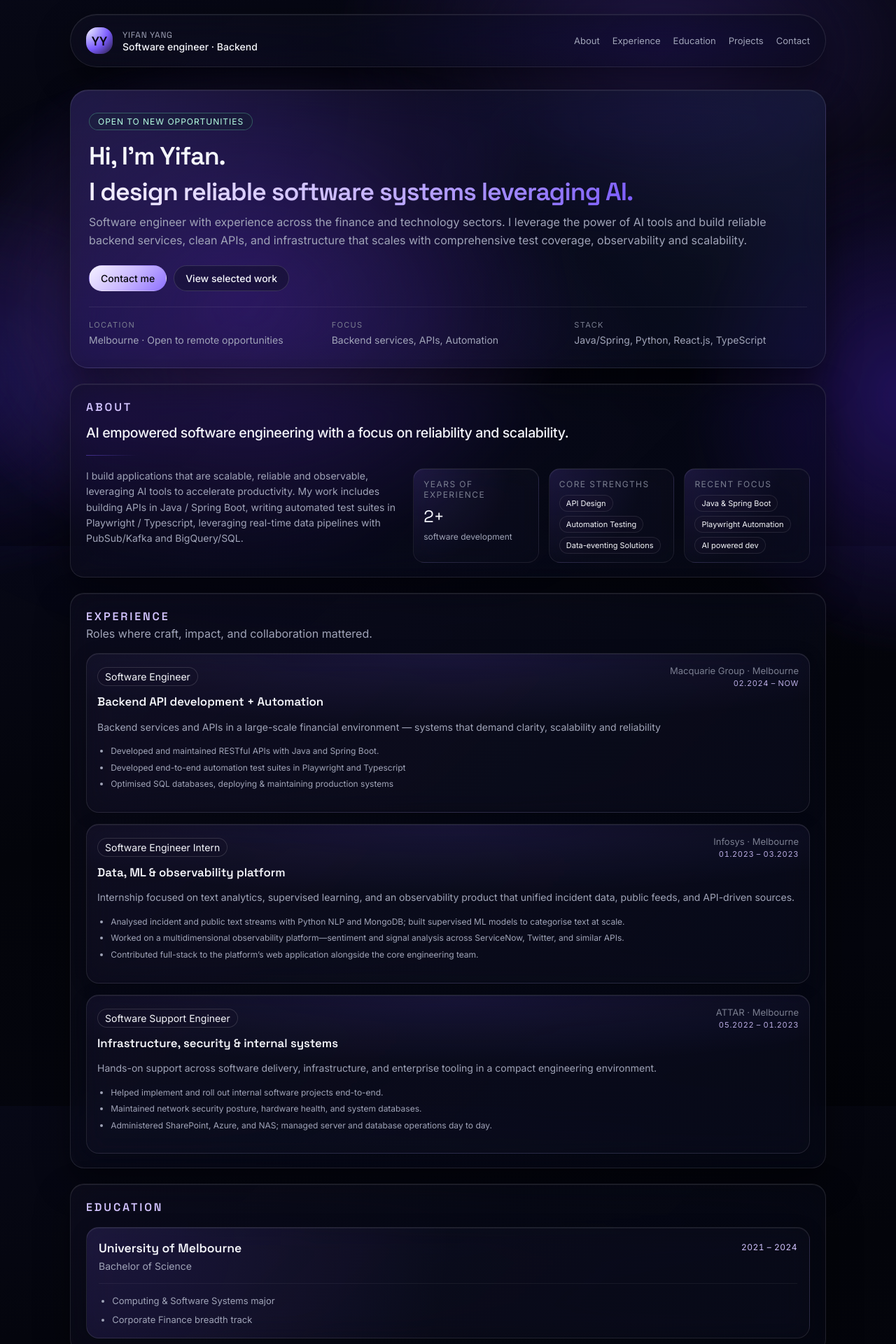
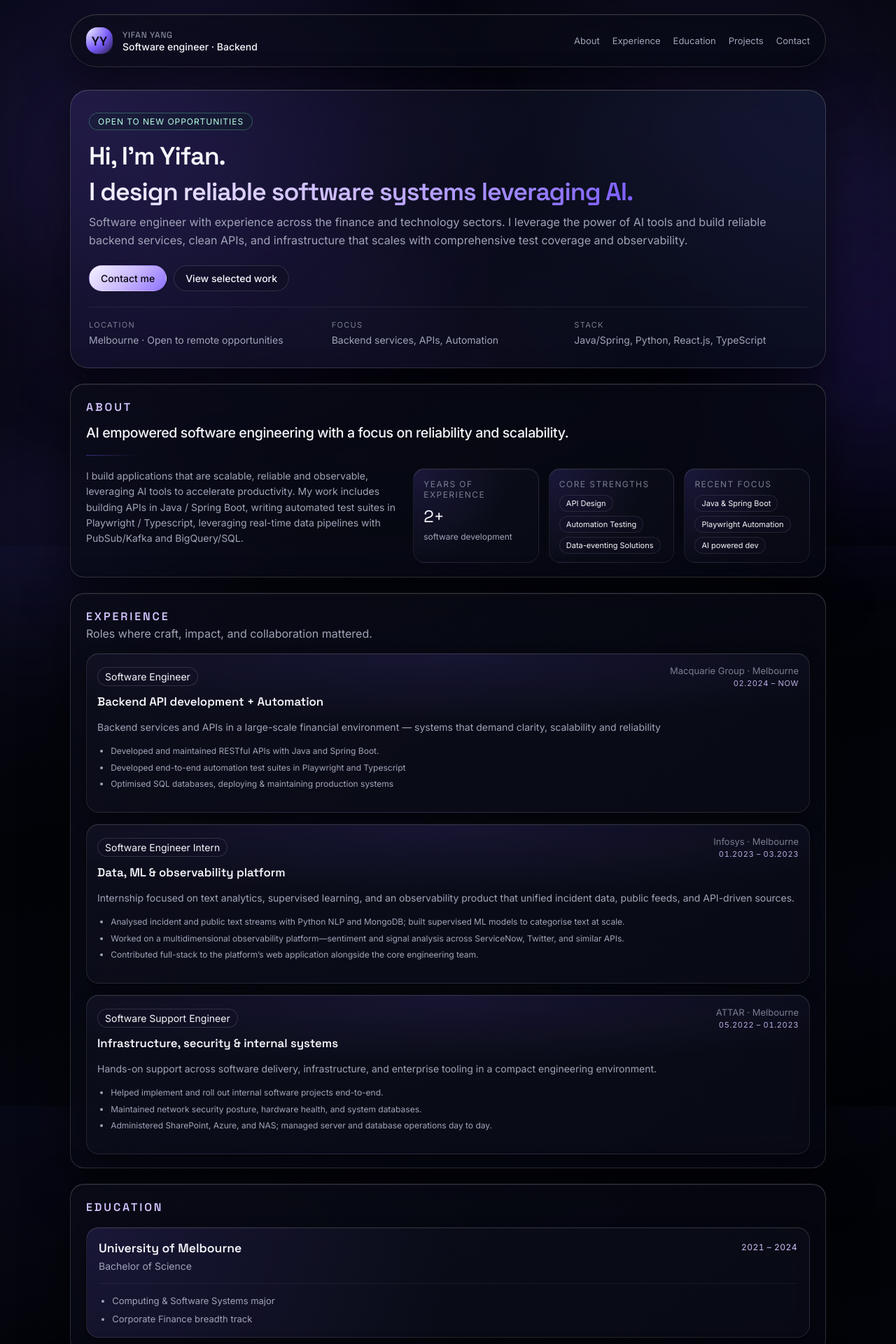
Before and after one commit to legityif/naf-portfolio, a React (Vite) app: page / in a window 1280 px wide. Shown: the part 20-1940 px from the top of the page at 70% size. Built offline with nearby package versions, Linux system fonts and the light colour scheme.

Commit message:
Optimised card animations for smoother scrolling

```diff
--- a/src/components/Hero.jsx
+++ b/src/components/Hero.jsx
@@ -12,7 +12,7 @@ function Hero({ metaItems }) {
       <p className="hero-subtitle">
         Software engineer with experience across the finance and technology sectors.
         I leverage the power of AI tools and build reliable backend services, clean APIs,
-        and infrastructure that scales with comprehensive test coverage, observability and scalability.
+        and infrastructure that scales with comprehensive test coverage and observability.
       </p>
       <div className="hero-actions">
         <a href="#contact" className="button primary">
--- a/src/styles/global.css
+++ b/src/styles/global.css
@@ -1,8 +1,8 @@
 @import url("https://fonts.googleapis.com/css2?family=Inter:wght@300;400;500;600;700&family=Space+Grotesk:wght@400;500;600&display=swap");
 
 :root {
-  --bg-main: #03040a;
-  --bg-deep: #020308;
+  --bg-main: #020307;
+  --bg-deep: #010205;
   --text-primary: #f5f6fb;
   --text-secondary: #a0a4b8;
   --text-muted: #7a7e90;
@@ -11,23 +11,23 @@
   --radius-lg: 20px;
   --radius-xl: 26px;
   --radius-pill: 999px;
-  --shadow-soft: 0 20px 50px rgba(0, 0, 0, 0.45);
+  --shadow-soft: 0 24px 64px rgba(0, 0, 0, 0.58);
   --shadow-subtle: 0 1px 0 rgba(255, 255, 255, 0.04);
   /* Liquid glass */
-  --glass-blur: 22px;
-  --glass-saturate: 160%;
+  --glass-blur: 10px;
+  --glass-saturate: 120%;
   --glass-panel: linear-gradient(
     135deg,
-    rgba(18, 16, 32, 0.52) 0%,
-    rgba(10, 12, 24, 0.48) 50%,
-    rgba(8, 10, 22, 0.55) 100%
+    rgba(11, 12, 24, 0.74) 0%,
+    rgba(8, 10, 20, 0.7) 50%,
+    rgba(6, 8, 18, 0.78) 100%
   );
-  --glass-border: rgba(255, 255, 255, 0.1);
-  --glass-inset: inset 0 1px 0 rgba(255, 255, 255, 0.07);
+  --glass-border: rgba(255, 255, 255, 0.16);
+  --glass-inset: inset 0 1px 0 rgba(255, 255, 255, 0.09);
   --glass-nested: linear-gradient(
     145deg,
-    rgba(20, 18, 38, 0.42) 0%,
-    rgba(12, 14, 26, 0.38) 100%
+    rgba(14, 16, 30, 0.64) 0%,
+    rgba(10, 12, 22, 0.58) 100%
   );
   --font-sans: "Inter", system-ui, -apple-system, BlinkMacSystemFont, "Segoe UI", sans-serif;
   --font-display: "Space Grotesk", system-ui, -apple-system, BlinkMacSystemFont, "Segoe UI",
@@ -46,40 +46,51 @@ html {
 
 @keyframes bg-fluid-a {
   0% {
-    transform: translate(-8%, -6%) scale(1) rotate(0deg);
+    transform: translate3d(-6%, -5%, 0) scale(1.01);
   }
   50% {
-    transform: translate(10%, 4%) scale(1.08) rotate(6deg);
+    transform: translate3d(7%, 3%, 0) scale(1.04);
   }
   100% {
-    transform: translate(4%, 10%) scale(0.98) rotate(-4deg);
+    transform: translate3d(3%, 8%, 0) scale(1.01);
   }
 }
 
 @keyframes bg-fluid-b {
   0% {
-    transform: translate(6%, 8%) scale(1.05) rotate(-3deg);
+    transform: translate3d(5%, 7%, 0) scale(1.02);
   }
   50% {
-    transform: translate(-12%, -4%) scale(1.12) rotate(5deg);
+    transform: translate3d(-8%, -3%, 0) scale(1.05);
   }
   100% {
-    transform: translate(2%, -10%) scale(1) rotate(2deg);
+    transform: translate3d(2%, -8%, 0) scale(1.02);
   }
 }
 
 @keyframes bg-fluid-c {
   0% {
-    transform: translate(0%, 0%) scale(1.1);
-    opacity: 0.35;
+    transform: translate3d(0%, 0%, 0) scale(1.04);
+    opacity: 0.26;
   }
   50% {
-    transform: translate(-15%, 12%) scale(1.18);
-    opacity: 0.5;
+    transform: translate3d(-8%, 7%, 0) scale(1.08);
+    opacity: 0.34;
   }
   100% {
-    transform: translate(12%, -8%) scale(1.02);
-    opacity: 0.38;
+    transform: translate3d(7%, -6%, 0) scale(1.03);
+    opacity: 0.28;
+  }
+}
+
+@keyframes card-rise {
+  from {
+    opacity: 0;
+    transform: translate3d(0, 12px, 0) scale(0.995);
+  }
+  to {
+    opacity: 1;
+    transform: translate3d(0, 0, 0) scale(1);
   }
 }
 
@@ -113,25 +124,26 @@ body::after {
   z-index: 0;
   background-repeat: no-repeat;
   background-size: 100% 100%;
-  filter: blur(1px) saturate(2.0);
+  filter: blur(32px) saturate(1.15);
   will-change: transform;
+  transform: translateZ(0);
 }
 
 body::before {
   background:
     radial-gradient(closest-side at 32% 42%, rgba(123, 92, 255, 0.42), transparent 72%),
     radial-gradient(closest-side at 78% 58%, rgba(82, 56, 190, 0.36), transparent 70%);
-  opacity: 0.85;
-  animation: bg-fluid-a 6s ease-in-out infinite alternate;
+  opacity: 0.62;
+  animation: bg-fluid-a 24s ease-in-out infinite alternate;
 }
 
 body::after {
   background:
     radial-gradient(closest-side at 68% 32%, rgba(110, 85, 230, 0.34), transparent 68%),
     radial-gradient(closest-side at 22% 72%, rgba(55, 42, 130, 0.4), transparent 74%);
-  opacity: 0.65;
+  opacity: 0.52;
   mix-blend-mode: screen;
-  animation: bg-fluid-b 8s ease-in-out infinite alternate;
+  animation: bg-fluid-b 30s ease-in-out infinite alternate;
 }
 
 /* Extra depth: soft violet wash that pulses / drifts */
@@ -146,8 +158,8 @@ body::after {
     rgba(123, 92, 255, 0.12) 0%,
     transparent 65%
   );
-  filter: blur(80px);
-  animation: bg-fluid-c 15s ease-in-out infinite alternate;
+  filter: blur(48px);
+  animation: bg-fluid-c 40s ease-in-out infinite alternate;
   will-change: transform, opacity;
 }
 
@@ -178,6 +190,16 @@ body::after {
     transform: none;
     opacity: 0.4;
   }
+
+  .timeline-item,
+  .card,
+  .contact-form,
+  .education-card,
+  .tile {
+    animation: none !important;
+    transition: none !important;
+    transform: none !important;
+  }
 }
 
 a {
@@ -203,7 +225,7 @@ a {
   border-radius: 999px;
   background: var(--glass-panel);
   border: 1px solid var(--glass-border);
-  box-shadow: var(--shadow-soft), var(--glass-inset);
+  box-shadow: var(--shadow-soft), var(--glass-inset), 0 0 0 1px rgba(0, 0, 0, 0.35);
   backdrop-filter: blur(var(--glass-blur)) saturate(var(--glass-saturate));
   -webkit-backdrop-filter: blur(var(--glass-blur)) saturate(var(--glass-saturate));
 }
@@ -269,7 +291,7 @@ a {
     radial-gradient(circle at 50% 120%, rgba(123, 92, 255, 0.08), transparent 45%),
     var(--glass-panel);
   border: 1px solid var(--glass-border);
-  box-shadow: var(--shadow-soft), var(--glass-inset);
+  box-shadow: var(--shadow-soft), var(--glass-inset), 0 0 0 1px rgba(0, 0, 0, 0.34);
   backdrop-filter: blur(var(--glass-blur)) saturate(var(--glass-saturate));
   -webkit-backdrop-filter: blur(var(--glass-blur)) saturate(var(--glass-saturate));
 }
@@ -286,8 +308,8 @@ a {
   letter-spacing: 0.08em;
   text-transform: uppercase;
   border: 1px solid rgba(123, 255, 201, 0.28);
-  backdrop-filter: blur(10px);
-  -webkit-backdrop-filter: blur(10px);
+  backdrop-filter: blur(4px);
+  -webkit-backdrop-filter: blur(4px);
   margin-bottom: 18px;
 }
 
@@ -303,6 +325,7 @@ a {
 .hero-title .accent {
   background: linear-gradient(120deg, #f6f3ff, #c9b7ff, #7b5cff);
   -webkit-background-clip: text;
+  background-clip: text;
   color: transparent;
 }
 
@@ -338,8 +361,8 @@ a {
 .button.ghost {
   border-color: rgba(255, 255, 255, 0.14);
   background: rgba(12, 14, 28, 0.35);
-  backdrop-filter: blur(12px) saturate(140%);
-  -webkit-backdrop-filter: blur(12px) saturate(140%);
+  backdrop-filter: blur(5px) saturate(112%);
+  -webkit-backdrop-filter: blur(5px) saturate(112%);
 }
 
 .button.full-width {
@@ -372,7 +395,7 @@ a {
   border-radius: var(--radius-lg);
   background: var(--glass-panel);
   border: 1px solid var(--glass-border);
-  box-shadow: var(--shadow-soft), var(--glass-inset);
+  box-shadow: var(--shadow-soft), var(--glass-inset), 0 0 0 1px rgba(0, 0, 0, 0.34);
   backdrop-filter: blur(var(--glass-blur)) saturate(var(--glass-saturate));
   -webkit-backdrop-filter: blur(var(--glass-blur)) saturate(var(--glass-saturate));
   padding: 22px 22px 20px;
@@ -455,8 +478,8 @@ a {
     var(--glass-nested);
   border: 1px solid rgba(255, 255, 255, 0.08);
   box-shadow: var(--glass-inset);
-  backdrop-filter: blur(16px) saturate(150%);
-  -webkit-backdrop-filter: blur(16px) saturate(150%);
+  backdrop-filter: blur(6px) saturate(112%);
+  -webkit-backdrop-filter: blur(6px) saturate(112%);
 }
 
 .tile-label {
@@ -494,8 +517,8 @@ a {
   border-radius: 999px;
   border: 1px solid rgba(255, 255, 255, 0.1);
   background: rgba(18, 16, 36, 0.4);
-  backdrop-filter: blur(10px);
-  -webkit-backdrop-filter: blur(10px);
+  backdrop-filter: blur(4px);
+  -webkit-backdrop-filter: blur(4px);
   font-size: 11px;
 }
 
@@ -514,9 +537,21 @@ a {
   background:
     radial-gradient(ellipse 120% 80% at 50% 0%, rgba(123, 92, 255, 0.12), transparent 55%),
     var(--glass-nested);
-  box-shadow: 0 4px 24px rgba(0, 0, 0, 0.2), var(--glass-inset);
-  backdrop-filter: blur(18px) saturate(155%);
-  -webkit-backdrop-filter: blur(18px) saturate(155%);
+  box-shadow: 0 12px 26px rgba(0, 0, 0, 0.32), var(--glass-inset), 0 0 0 1px rgba(0, 0, 0, 0.3);
+  backdrop-filter: blur(8px) saturate(118%);
+  -webkit-backdrop-filter: blur(8px) saturate(118%);
+  animation: card-rise 520ms cubic-bezier(0.22, 1, 0.36, 1) both;
+  transition: transform 220ms ease, box-shadow 220ms ease, border-color 220ms ease;
+  will-change: transform;
+}
+
+.timeline-item:hover,
+.card:hover,
+.contact-form:hover,
+.education-card:hover,
+.tile:hover {
+  transform: translateY(-2px);
+  box-shadow: 0 16px 32px rgba(0, 0, 0, 0.36), var(--glass-inset), 0 0 0 1px rgba(130, 112, 255, 0.25);
 }
 
 .timeline-meta,
@@ -533,8 +568,8 @@ a {
   border-radius: 999px;
   border: 1px solid rgba(255, 255, 255, 0.14);
   background: rgba(16, 14, 34, 0.4);
-  backdrop-filter: blur(10px);
-  -webkit-backdrop-filter: blur(10px);
+  backdrop-filter: blur(4px);
+  -webkit-backdrop-filter: blur(4px);
   font-size: 14px;
 }
 
@@ -604,9 +639,11 @@ a {
   background:
     radial-gradient(circle at 0% 0%, rgba(123, 92, 255, 0.12), transparent 50%),
     var(--glass-nested);
-  box-shadow: 0 4px 24px rgba(0, 0, 0, 0.2), var(--glass-inset);
-  backdrop-filter: blur(18px) saturate(155%);
-  -webkit-backdrop-filter: blur(18px) saturate(155%);
+  box-shadow: 0 12px 26px rgba(0, 0, 0, 0.32), var(--glass-inset), 0 0 0 1px rgba(0, 0, 0, 0.3);
+  backdrop-filter: blur(8px) saturate(118%);
+  -webkit-backdrop-filter: blur(8px) saturate(118%);
+  animation: card-rise 560ms cubic-bezier(0.22, 1, 0.36, 1) both;
+  transition: transform 220ms ease, box-shadow 220ms ease, border-color 220ms ease;
 }
 
 .education-card-head {
@@ -695,6 +732,18 @@ a {
   flex-direction: column;
   height: 100%;
   min-height: 0;
+}
+
+.timeline-item:nth-child(2),
+.projects .card:nth-child(2),
+.about-tiles .tile:nth-child(2) {
+  animation-delay: 70ms;
+}
+
+.timeline-item:nth-child(3),
+.projects .card:nth-child(3),
+.about-tiles .tile:nth-child(3) {
+  animation-delay: 130ms;
 }
 
 .card-tag {
@@ -860,10 +909,28 @@ textarea {
   border-radius: 12px;
   padding: 9px 10px;
   border: 1px solid rgba(255, 255, 255, 0.12);
-  background: rgba(12, 14, 30, 0.42);
-  backdrop-filter: blur(14px) saturate(150%);
-  -webkit-backdrop-filter: blur(14px) saturate(150%);
+  background: rgba(8, 11, 20, 0.72);
+  backdrop-filter: blur(4px) saturate(112%);
+  -webkit-backdrop-filter: blur(4px) saturate(112%);
   box-shadow: inset 0 1px 0 rgba(255, 255, 255, 0.04);
+}
+
+@supports not ((backdrop-filter: blur(2px)) or (-webkit-backdrop-filter: blur(2px))) {
+  .header,
+  .hero,
+  .panel,
+  .timeline-item,
+  .card,
+  .contact-form,
+  .education-card,
+  .tile,
+  .chip-list li,
+  .pill,
+  input,
+  textarea {
+    -webkit-backdrop-filter: none;
+    backdrop-filter: none;
+  }
 }
 
 .form-note {
```
